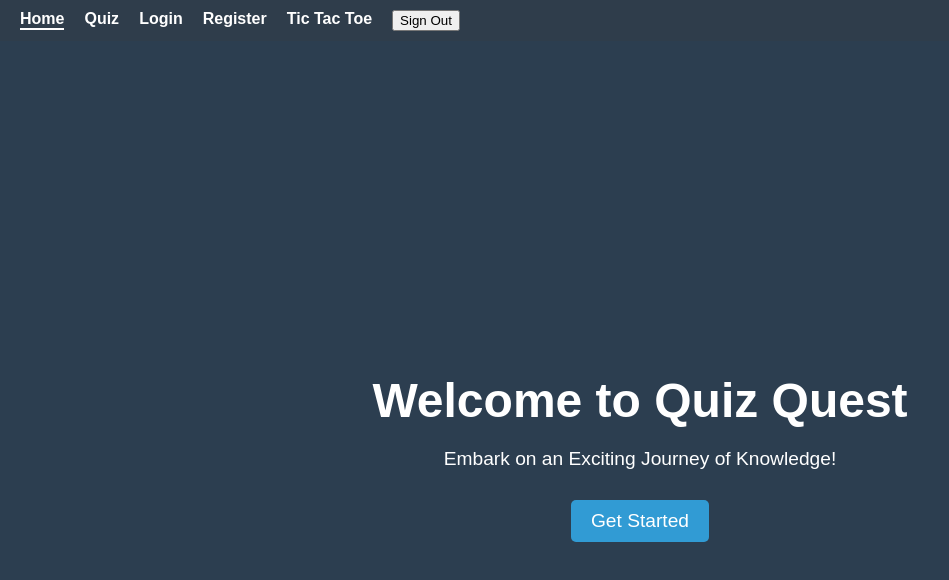
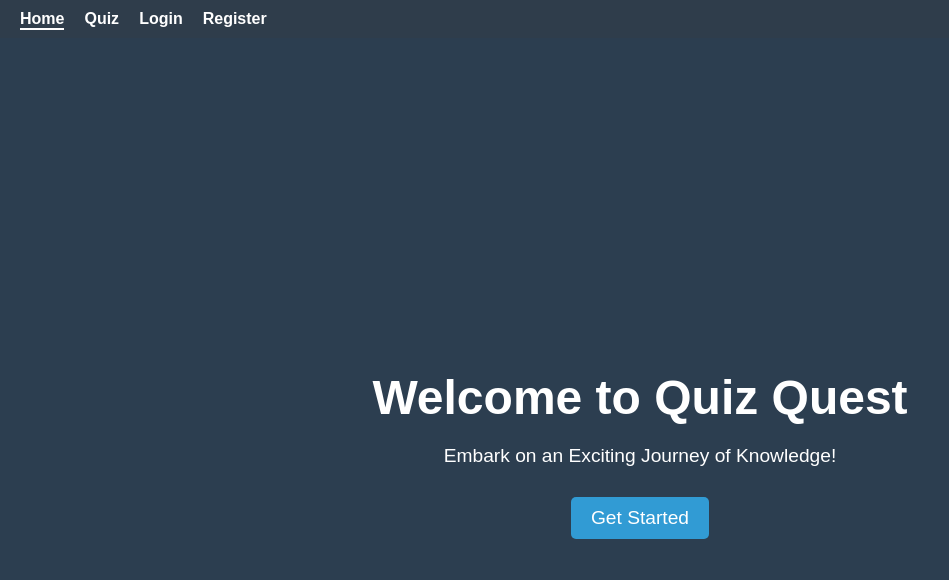
Before and after one commit to PranshDalal/EntrepreneurshipProject, a React (Create React App) app in the folder Client/: page / in a window 1280 px wide. Shown: the top 580 px of the page, without its empty margins (0-949 px from the left). Built offline with nearby package versions, Linux system fonts and the light colour scheme.

Commit message:
added dyamic navbar

```diff
--- a/Client/package.json
+++ b/Client/package.json
@@ -8,6 +8,7 @@
     "@testing-library/user-event": "^13.5.0",
     "axios": "^1.6.8",
     "html-entities": "^2.5.2",
+    "js-cookie": "^3.0.5",
     "react": "^18.2.0",
     "react-dom": "^18.2.0",
     "react-router-dom": "^6.22.3",
--- a/Client/src/App.js
+++ b/Client/src/App.js
@@ -1,6 +1,8 @@
 import React from 'react';
-import { BrowserRouter as Router, Route, NavLink, Routes } from 'react-router-dom';
+import { BrowserRouter as Router, Route, NavLink, Routes, Redirect } from 'react-router-dom';
 import axios from 'axios';
+
+import Navbar from './Components/Navbar';
 
 import Home from './Pages/Home/Home';
 import Questions from './Pages/Quiz/Questions';
@@ -11,7 +13,6 @@ import TicTacToeGame from './Pages/TicTacToe/TicTacToe';
 import './App.css';
 
 function App() {
-
   const handleLogout = async () => {
     try {
       const response = await axios.get('http://localhost:3001/logout', { withCredentials: true });
@@ -26,45 +27,14 @@ function App() {
   return (
     <Router>
       <div className="App">
-        <nav className="navbar">
-          <ul>
-            <li>
-              <NavLink to="/" activeclassname="active">
-                Home
-              </NavLink>
-            </li>
-            <li>
-              <NavLink to="/questions" activeclassname="active">
-                Quiz
-              </NavLink>
-            </li>
-            <li>
-              <NavLink to="/login" activeclassname="active">
-                Login
-              </NavLink>
-            </li>
-            <li>
-              <NavLink to="/register" activeclassname="active">
-                Register
-              </NavLink>
-            </li>
-            <li>
-              <NavLink to="/tictactoe" activeclassname="active">
-                Tic Tac Toe
-              </NavLink>
-            </li>
-            <li>
-              <button className="sign-out-btn" onClick={handleLogout}>Sign Out</button>
-            </li>
-          </ul>
-        </nav>
+        <Navbar handleLogout={handleLogout} />
 
         <Routes>
           <Route path="/" element={<Home />} />
-          <Route path="/questions" element={<Questions />}  />
-          <Route path="/login" element={<Login />}  />
-          <Route path="/register" element={<Register />}  />
-          <Route path="/tictactoe" element={<TicTacToeGame />}  />
+          <Route path="/questions" element={<Questions />} />
+          <Route path="/login" element={<Login />} />
+          <Route path="/register" element={<Register />} />
+          <Route path="/tictactoe" element={<TicTacToeGame />} />
         </Routes>
       </div>
     </Router>
--- /dev/null
+++ b/Client/src/Components/Navbar.js
@@ -0,0 +1,65 @@
+import React from "react";
+import { NavLink } from "react-router-dom";
+import Cookies from "js-cookie"
+
+import './Navbar.css'
+
+const Navbar = ({ handleLogout }) => {
+    // const sessionCookieExists = false;
+    const sessionCookieExists = Cookies.get('session') !== undefined;
+
+    const commonItems = (
+        <>
+            <li>
+                <NavLink to="/" activeclassname="active">
+                    Home
+                </NavLink>
+            </li>
+            <li>
+                <NavLink to="/questions" activeclassname="active">
+                    Quiz
+                </NavLink>
+            </li>
+        </>
+    )
+
+    const loggedInItems = (
+        <>
+            <li>
+                <NavLink to="/tictactoe" activeclassname="active">
+                    Tic Tac Toe
+                </NavLink>
+            </li>
+            <li>
+                <button className="sign-out-btn" onClick={handleLogout}>Sign Out</button>
+            </li>
+        </>
+    );
+
+    const guestItems = (
+        <>
+            <li>
+                <NavLink to="/login" activeclassname="active">
+                    Login
+                </NavLink>
+            </li>
+            <li>
+                <NavLink to="/register" activeclassname="active">
+                    Register
+                </NavLink>
+            </li>
+        </>
+    );
+
+
+    return (
+        <nav className="navbar">
+            <ul>
+                {commonItems}
+                {sessionCookieExists ? loggedInItems : guestItems}
+            </ul>
+        </nav>
+    );
+};
+
+export default Navbar;
```
Also changed, not shown: Client/src/Components/Navbar.css (added), 2 other files (tests, documents, lock files or other folders).
